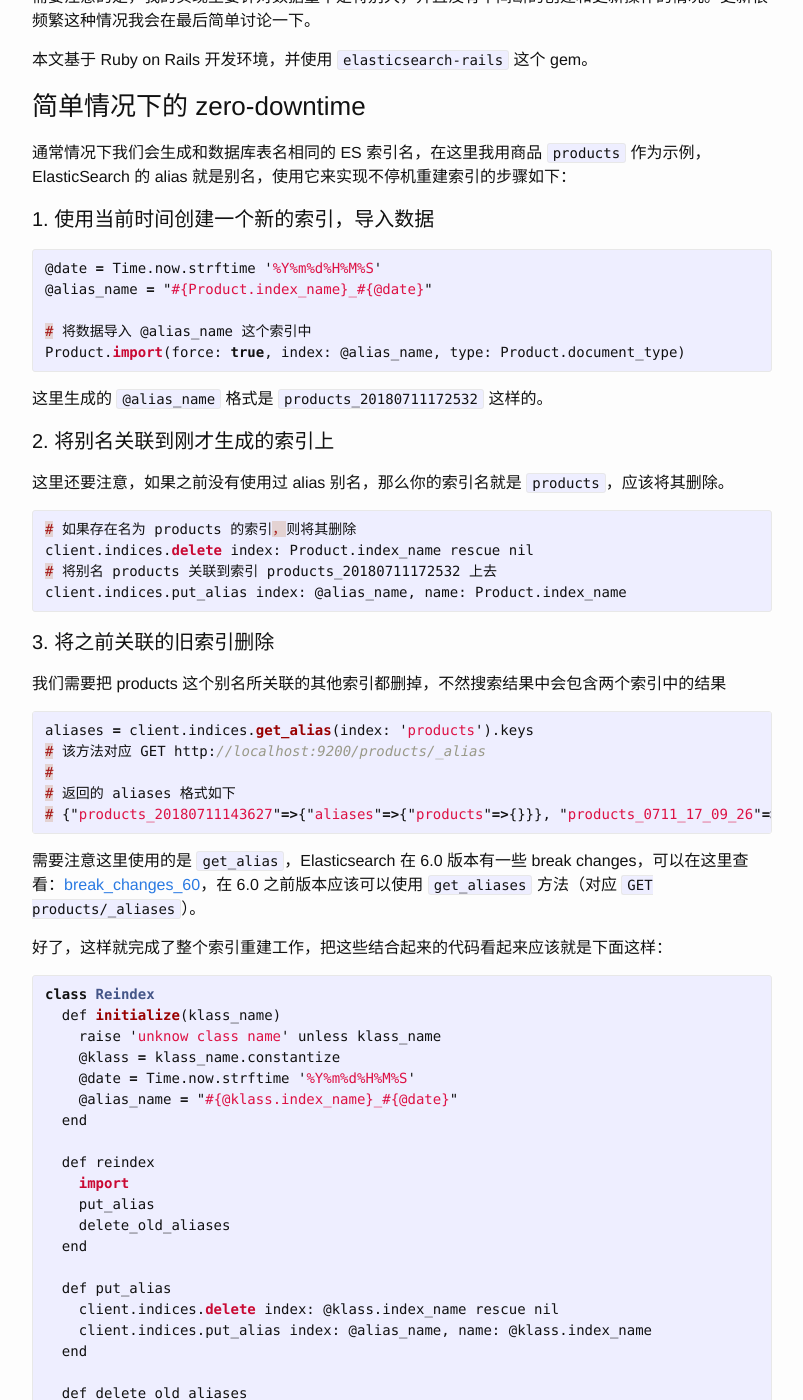
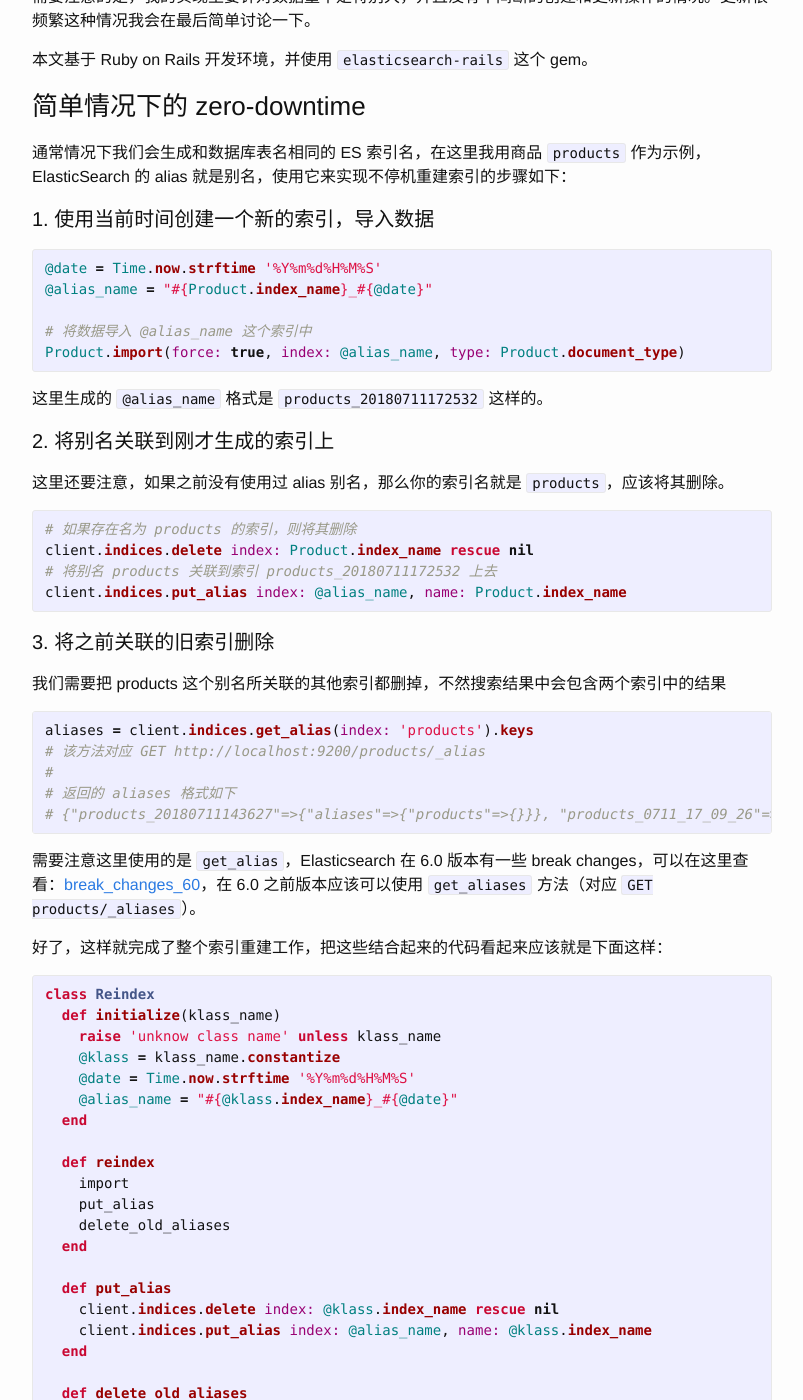
Before and after one commit to although2013/although2013.github.io, a Jekyll site: the page built from _posts/2018-07-11-ElasticSearch-zero-dwontime-reindex.markdown, in a window 1280 px wide and 1400 px high, scrolled down 278 px. Shown: the whole window, without its empty margins (238-1041 px from the left). Built offline with Jekyll 4.4.1, drawn with Linux system fonts in a browser that asks for light colours; comment, search, counter and statistics services are not loaded; some of the changed text lies outside the part shown.

Commit message:
modify code block

```diff
--- a/_posts/2018-07-11-ElasticSearch-zero-dwontime-reindex.markdown
+++ b/_posts/2018-07-11-ElasticSearch-zero-dwontime-reindex.markdown
@@ -18,7 +18,7 @@ categories: jekyll update
 
 #### 1. 使用当前时间创建一个新的索引，导入数据
 
-{% highlight javascript %}
+{% highlight ruby %}
 @date = Time.now.strftime '%Y%m%d%H%M%S'
 @alias_name = "#{Product.index_name}_#{@date}"
 
@@ -31,7 +31,7 @@ Product.import(force: true, index: @alias_name, type: Product.document_type)
 #### 2. 将别名关联到刚才生成的索引上
 
 这里还要注意，如果之前没有使用过 alias 别名，那么你的索引名就是 `products`，应该将其删除。
-{% highlight javascript %}
+{% highlight ruby %}
 # 如果存在名为 products 的索引，则将其删除
 client.indices.delete index: Product.index_name rescue nil
 # 将别名 products 关联到索引 products_20180711172532 上去
@@ -41,7 +41,7 @@ client.indices.put_alias index: @alias_name, name: Product.index_name
 #### 3. 将之前关联的旧索引删除
 
 我们需要把 products 这个别名所关联的其他索引都删掉，不然搜索结果中会包含两个索引中的结果
-{% highlight javascript %}
+{% highlight ruby %}
 aliases = client.indices.get_alias(index: 'products').keys
 # 该方法对应 GET http://localhost:9200/products/_alias
 #
@@ -53,7 +53,7 @@ aliases = client.indices.get_alias(index: 'products').keys
 
 好了，这样就完成了整个索引重建工作，把这些结合起来的代码看起来应该就是下面这样：
 
-{% highlight javascript %}
+{% highlight ruby %}
 class Reindex
   def initialize(klass_name)
     raise 'unknow class name' unless klass_name
```
